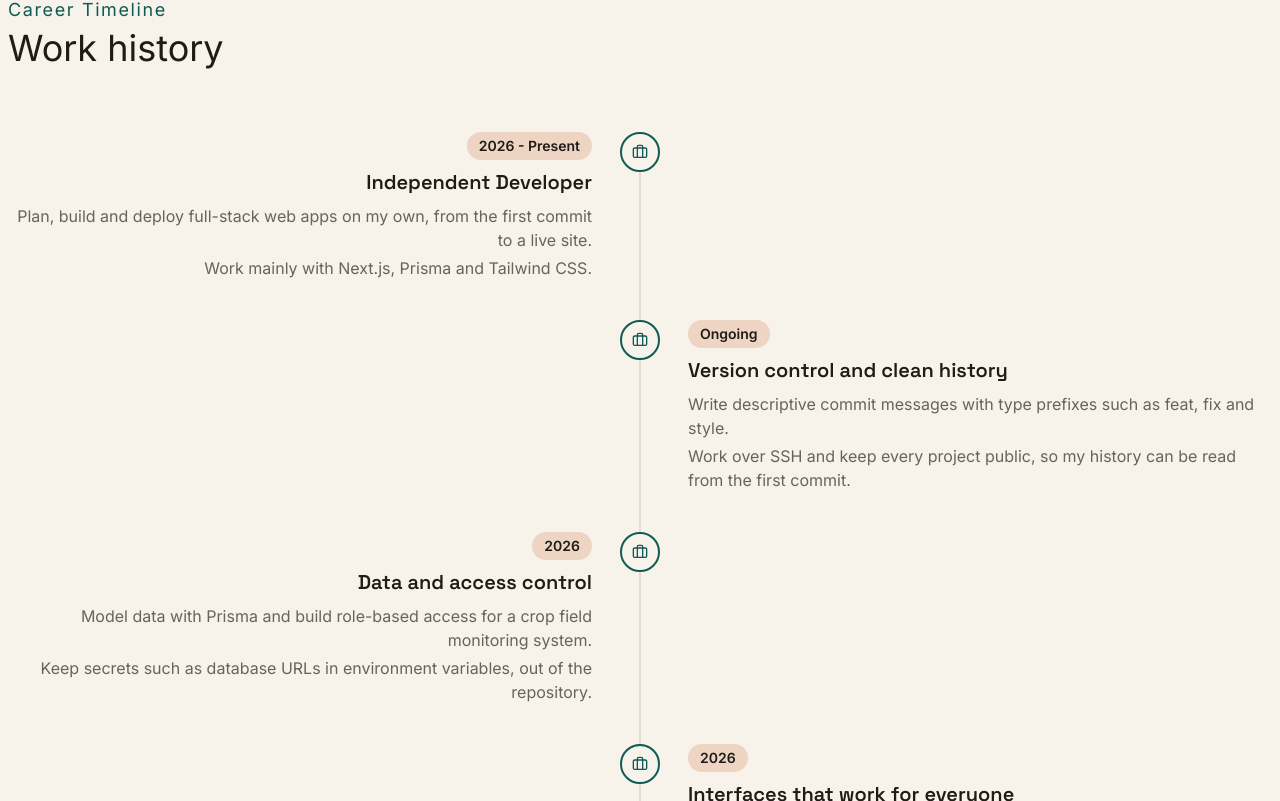
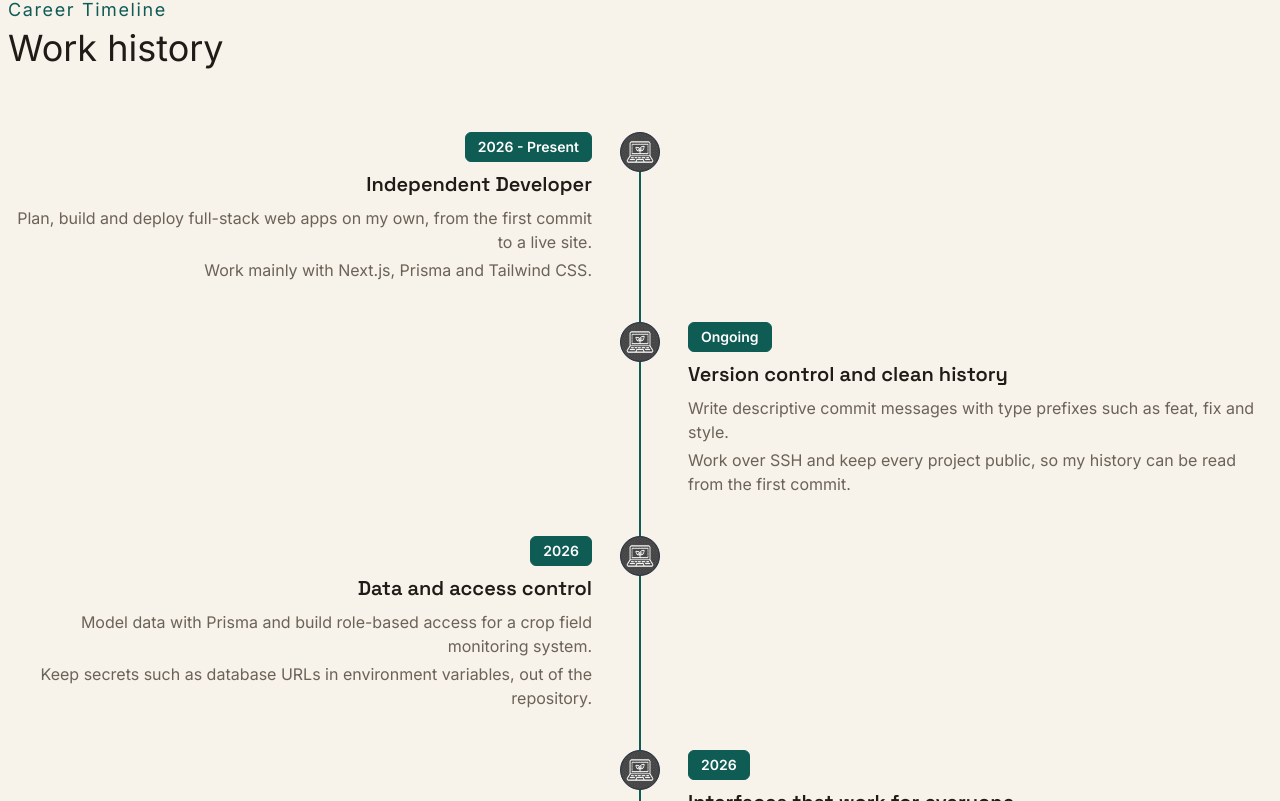
Before and after one commit to anold-a/amani-portfolio, a Next.js app: page / in a window 1280 px wide. Shown: the part 1539-2340 px from the top of the page. Built offline with nearby package versions, Linux system fonts and the light colour scheme.

Commit message:
updated the work history timeline so the line fills with brand on scroll and the circles use a custom icon

```diff
--- a/components/homepage/Experience.tsx
+++ b/components/homepage/Experience.tsx
@@ -1,12 +1,42 @@
+"use client"
+
+import { useEffect, useRef, useState } from "react";
+import Image from "next/image";
 import { Briefcase } from "lucide-react";
 import SharedUI from "@/components/layout/SharedUI";
 import Reveal from "@/components/layout/Reveal";
 import { experience } from "@/lib/data";
 
 export default function Experience() {
+  const listRef = useRef<HTMLOListElement>(null);
+  const [progress, setProgress] = useState(0);
+
+  useEffect(() => {
+  const update = () => {
+    const el = listRef.current;
+    if (!el) return;
+    const rect = el.getBoundingClientRect();
+
+    const p = (window.innerHeight * 0.5 - rect.top) / rect.height;
+    setProgress(Math.min(1, Math.max(0, p)));
+  };
+  update();
+  window.addEventListener("scroll", update, { passive: true });
+  window.addEventListener("resize", update);
+  return () => {
+    window.removeEventListener("scroll", update);
+    window.removeEventListener("resize", update);
+  };
+}, []);
   return (
     <SharedUI id="exp" index={<>Career Timeline</>} scramble  title={<>Work <span>history</span></>}>
-      <ol className="relative before:absolute before:left-5 before:top-0 before:h-full before:w-0.5 before:bg-line md:before:left-1/2 md:before:-translate-x-1/2">
+      <ol ref={listRef} className="relative before:absolute before:left-5 before:top-0 before:h-full before:w-0.5 before:bg-line md:before:left-1/2 md:before:-translate-x-1/2">
+          <span
+      aria-hidden="true"
+      className="pointer-events-none absolute left-5 top-0 w-0.5 bg-brand md:left-1/2 md:-translate-x-1/2"
+      style={{ height: `${progress * 100}%` }}
+    />
+
         {experience.map((e, i) => {
           const right = i % 2 === 1;
           return (
@@ -15,14 +45,15 @@ export default function Experience() {
               className={`relative pb-10 pl-14 md:w-1/2 ${right ? "md:ml-auto md:pl-12" : "md:pl-0 md:pr-12 md:text-right"}`}
             >
               <span
-                className={`absolute top-0 grid size-10 place-items-center rounded-full border-2 border-brand bg-bg text-brand ${
+                className={`absolute top-0 grid size-10 place-items-center rounded-full  border border-[#2b3447] bg-[#1b2130] text-white ${
                   right ? "left-0 md:-left-5" : "left-0 md:left-auto md:-right-5"
                 }`}
               >
-                <Briefcase size={16} />
+                <Image src="/icon.jpeg" className="rounded-full" alt="" width={40} height={40} />
+
               </span>
               <Reveal>
-                <span className="inline-block rounded-full bg-accent/20 px-3 py-1 text-sm font-semibold">{e.period}</span>
+                <span className="inline-block rounded-md border border-brand bg-brand text-white  px-3 py-1 text-sm font-semibold">{e.period}</span>
                 <h3 className="mt-2 font-display text-xl font-semibold">{e.role}</h3>
                 <ul className="mt-2 space-y-1 text-muted">
                   {e.points.map((p) => <li key={p}>{p}</li>)}
```
Also changed, not shown: public/icon.jpeg (added).
